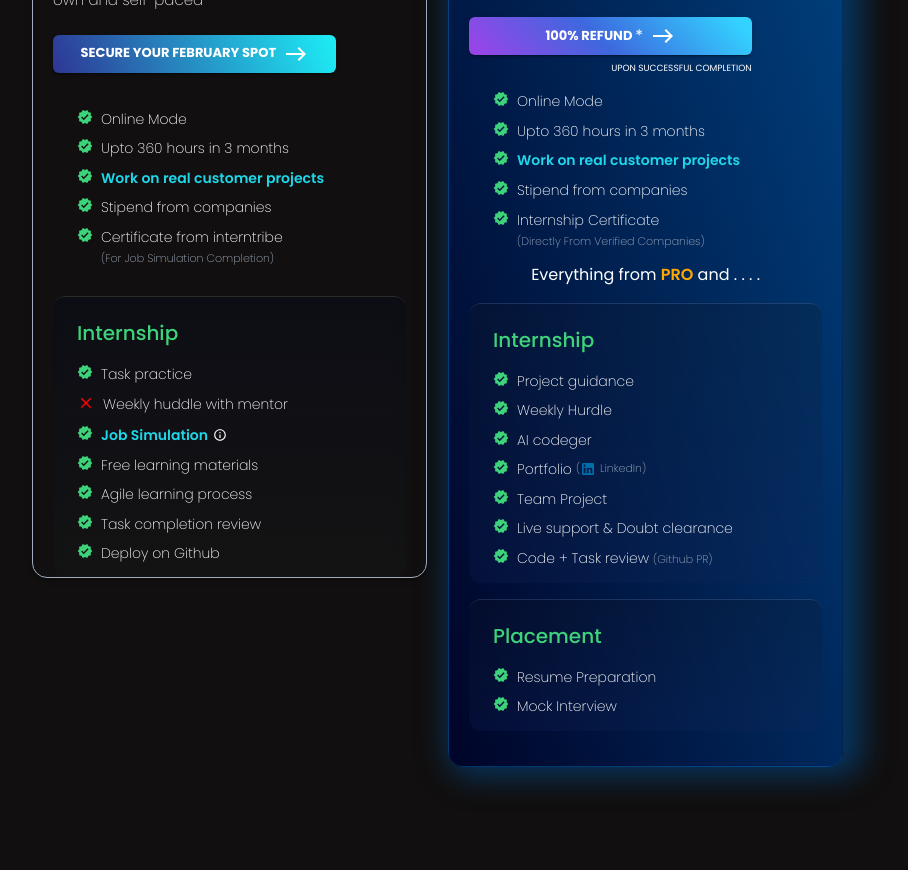
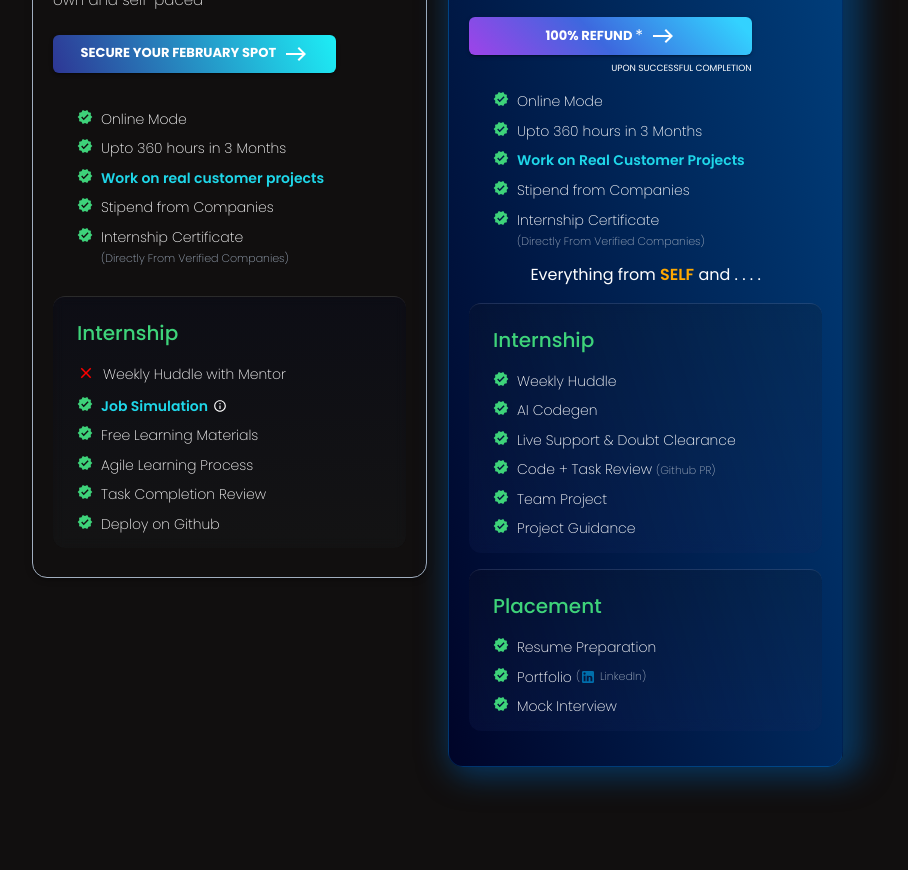
Before and after one commit to sreeram4774/karka-projects, a React (Create React App) app: page / in a window 1280 px wide. Shown: the part 3200-4070 px from the top of the page, without its empty margins (192-1100 px from the left). Built offline with nearby package versions, Linux system fonts and the light colour scheme.

Commit message:
Changes in Career and Pricing

```diff
--- a/src/components/Career.jsx
+++ b/src/components/Career.jsx
@@ -201,6 +201,7 @@ const Career = () => {
                                                 `<span style="color: #00b4d8">Freelancer</span>`,
                                                 `<span style="color: #ffa800">Open Source Contributor</span>`,
                                                 `<span style="color: #00b4d8">Junior Engineer</span>`,
+                                                `<span style="color: #ffa800">Gig Worker</span>`,
                                             ],
                                             autoStart: true,
                                             loop: true,
--- a/src/components/Pricing.jsx
+++ b/src/components/Pricing.jsx
@@ -104,7 +104,7 @@ const Pricing = () => {
     const pricingData = [
         {
             title: 'Self',
-            originalPrice: '₹1000',
+            originalPrice: '₹2000',
             discountedPrice: '₹499',
             description: 'Ideal for those who can learn things on their own and self-paced',
             applyText: `Secure Your ${currentMonth} Spot`,
@@ -117,14 +117,14 @@ const Pricing = () => {
             },
             features: [
                 { checked: true, text: 'Online Mode' },
-                { checked: true, text: 'Upto 360 hours in 3 months' },
+                { checked: true, text: 'Upto 360 hours in 3 Months' },
                 { checked: true, text: <HighlightedText>Work on real customer projects</HighlightedText> },
-                { checked: true, text: 'Stipend from companies' },
-                { checked: true, text: <CertificateText>Certificate from interntribe <br /><SubText>(For Job Simulation Completion)</SubText></CertificateText> }
+                { checked: true, text: 'Stipend from Companies' },
+                { checked: true, text: <CertificateText>Internship Certificate <br /><SubText>(Directly From Verified Companies)</SubText></CertificateText> }
             ],
             internships: [
-                { checked: true, text: 'Task practice' },
-                { checked: false, text: 'Weekly huddle with mentor' },
+                // { checked: true, text: 'Task practice' },
+                { checked: false, text: 'Weekly Huddle with Mentor' },
                 {
                     checked: true,
                     text:
@@ -172,9 +172,9 @@ const Pricing = () => {
                             </Tooltip>
                         </Box>
                 },
-                { checked: true, text: 'Free learning materials' },
-                { checked: true, text: 'Agile learning process' },
-                { checked: true, text: 'Task completion review' },
+                { checked: true, text: 'Free Learning Materials' },
+                { checked: true, text: 'Agile Learning Process' },
+                { checked: true, text: 'Task Completion Review' },
                 { checked: true, text: 'Deploy on Github' },
             ],
         },
@@ -326,15 +326,15 @@ const Pricing = () => {
             },
             features: [
                 { checked: true, text: 'Online Mode' },
-                { checked: true, text: 'Upto 360 hours in 3 months' },
+                { checked: true, text: 'Upto 360 hours in 3 Months' },
                 {
                     checked: true,
                     text:
                         <Box sx={{ display: "flex", alignItems: "center", justifyContent: "space-between", gap: "5px" }}>
-                            <HighlightedText>Work on real customer projects</HighlightedText>
+                            <HighlightedText>Work on Real Customer Projects</HighlightedText>
                         </Box>
                 },
-                { checked: true, text: 'Stipend from companies' },
+                { checked: true, text: 'Stipend from Companies' },
                 {
                     checked: true,
                     text: (
@@ -345,11 +345,27 @@ const Pricing = () => {
                     ),
                 }
             ],
-            title2: <Title2Text>Everything from <HighlightedText2>Pro</HighlightedText2> and . . . .</Title2Text>,
+            title2: <Title2Text>Everything from <HighlightedText2>Self</HighlightedText2> and . . . .</Title2Text>,
             internships: [
-                { checked: true, text: 'Project guidance' },
-                { checked: true, text: 'Weekly Hurdle' },
-                { checked: true, text: 'AI codeger' },
+
+                { checked: true, text: 'Weekly Huddle' },
+                { checked: true, text: 'AI Codegen' },
+                // {
+                //     checked: true, text: <CertificatePortText>Portfolio <span style={{ marginRight: "4px" }}></span>
+                //         <SubPortText>(
+                //             <LinkedInIcon sx={{ fontSize: "16px", color: "#006eab", marginRight: .5 }} />
+                //             <span>LinkedIn</span>
+                //             )</SubPortText>
+                //     </CertificatePortText>
+                // },
+
+                { checked: true, text: 'Live Support & Doubt Clearance' },
+                { checked: true, text: <CertificateText>Code + Task Review <SubText>(Github PR)</SubText></CertificateText> },
+                { checked: true, text: 'Team Project' },
+                { checked: true, text: 'Project Guidance' },
+            ],
+            placements: [
+                { checked: true, text: 'Resume Preparation' },
                 {
                     checked: true, text: <CertificatePortText>Portfolio <span style={{ marginRight: "4px" }}></span>
                         <SubPortText>(
@@ -358,12 +374,8 @@ const Pricing = () => {
                             )</SubPortText>
                     </CertificatePortText>
                 },
-                { checked: true, text: 'Team Project' },
-                { checked: true, text: 'Live support & Doubt clearance' },
-                { checked: true, text: <CertificateText>Code + Task review <SubText>(Github PR)</SubText></CertificateText> },
-            ],
-            placements: [
-                { checked: true, text: 'Resume Preparation' },
+                // { checked: true, text: 'Team Project' },
+                // { checked: true, text: 'Project Guidance' },
                 { checked: true, text: 'Mock Interview' },
             ]
         },
```
